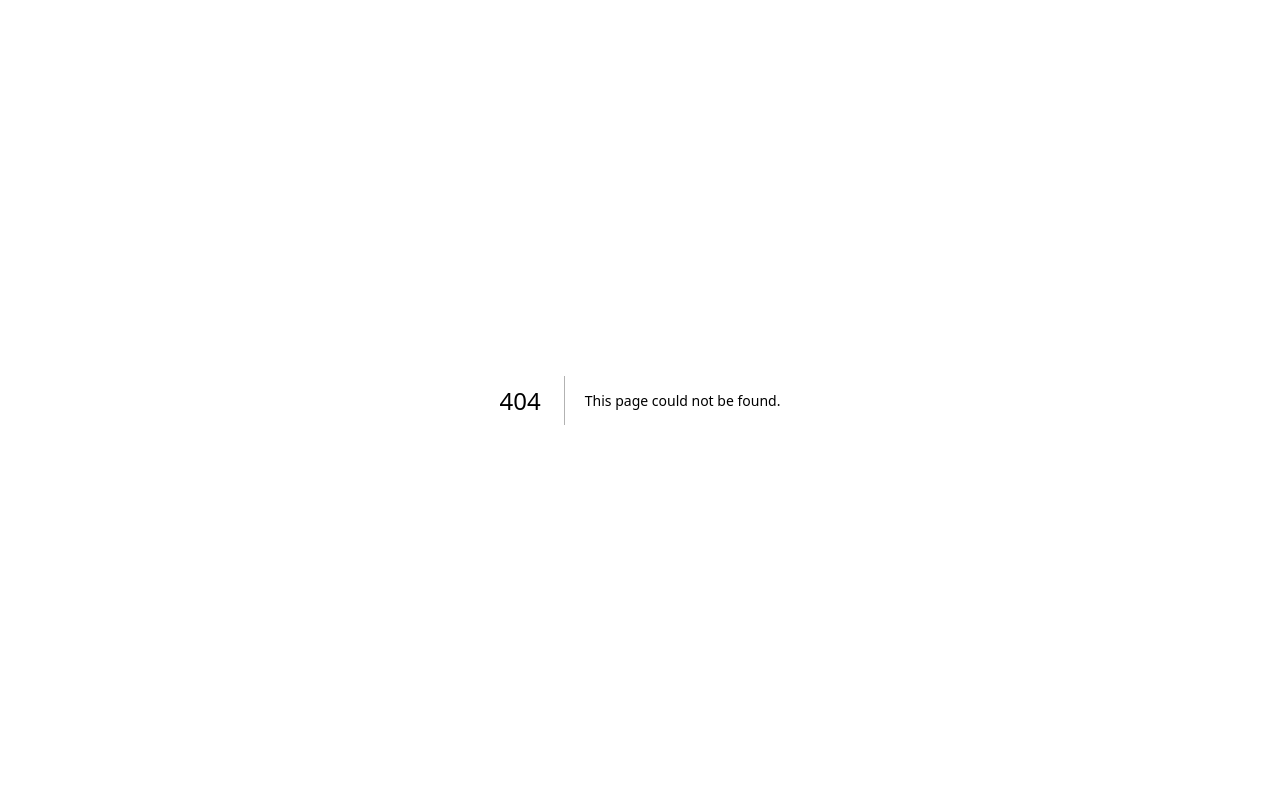
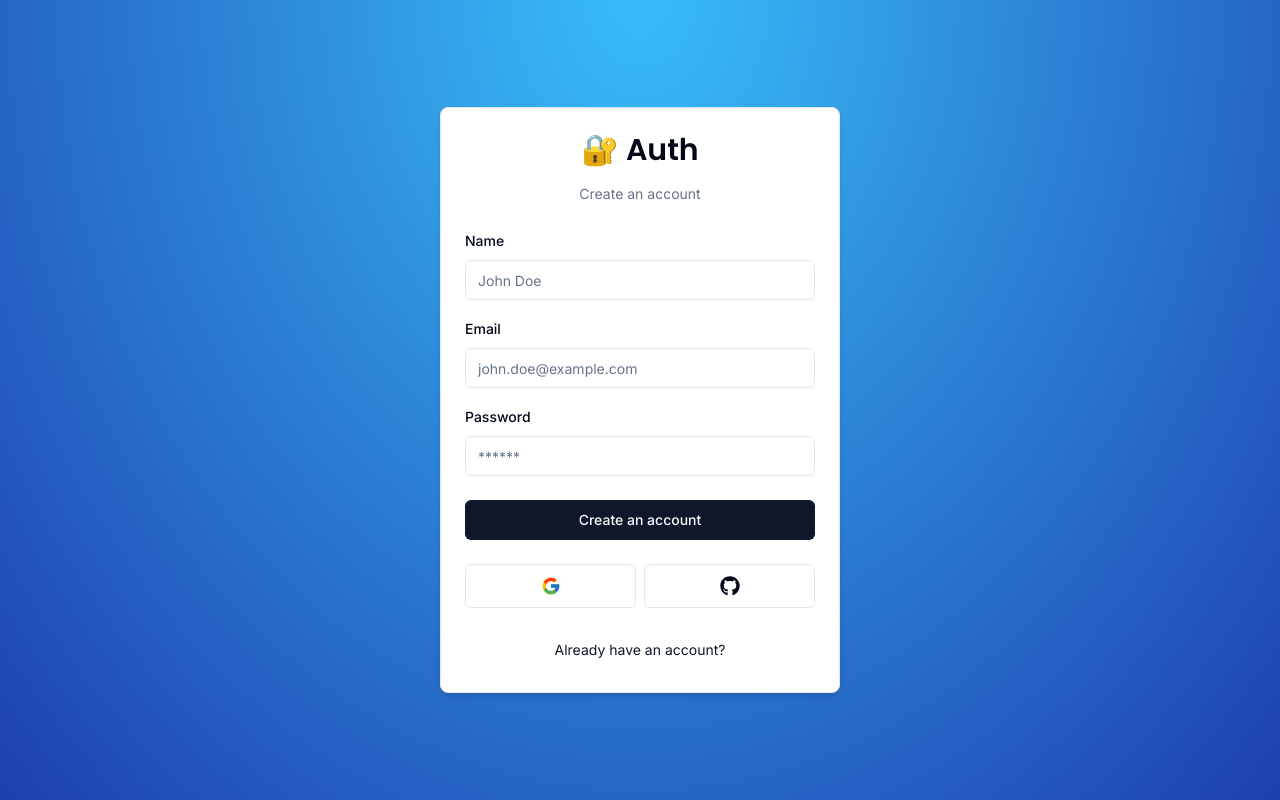
Before and after one commit to mimoriam/next-auth-v5, a Next.js app: page /auth/register in a window 1280 px wide. Before the commit this address had no page. Built offline with nearby package versions, Linux system fonts and the light colour scheme.

Commit message:
Commit #11 - Register page creation

```diff
--- a/actions/login-action.ts
+++ b/actions/login-action.ts
@@ -3,7 +3,7 @@
 import * as z from "zod";
 import { LoginSchema } from "@/schemas";
 
-export const login_actions = async (values: z.infer<typeof LoginSchema>) => {
+export const login_action = async (values: z.infer<typeof LoginSchema>) => {
   console.log(values);
 
   const validatedFields = LoginSchema.safeParse(values);
--- /dev/null
+++ b/actions/register-action.ts
@@ -0,0 +1,18 @@
+"use server";
+
+import * as z from "zod";
+import { RegisterSchema } from "@/schemas";
+
+export const register_action = async (
+  values: z.infer<typeof RegisterSchema>,
+) => {
+  console.log(values);
+
+  const validatedFields = RegisterSchema.safeParse(values);
+
+  if (!validatedFields.success) {
+    return { error: "Invalid fields!" };
+  }
+
+  return { success: "Email sent!" };
+};
--- /dev/null
+++ b/app/auth/register/page.tsx
@@ -0,0 +1,7 @@
+import { RegisterForm } from "@/components/auth/register-form";
+
+const RegisterPage = () => {
+  return <RegisterForm />;
+};
+
+export default RegisterPage;
--- a/components/auth/login-form.tsx
+++ b/components/auth/login-form.tsx
@@ -20,7 +20,7 @@
 import { FormError } from "@/components/form-error";
 import { FormSuccess } from "@/components/form-success";
 import { startTransition, useState, useTransition } from "react";
-import { login_actions } from "@/actions/login-action";
+import { login_action } from "@/actions/login-action";
 
 export const LoginForm = () => {
   const form = useForm<z.infer<typeof LoginSchema>>({
@@ -40,7 +40,7 @@
     setSuccess("");
 
     startTransition(() => {
-      login_actions(values)
+      login_action(values)
         .then((data) => {
           if (data?.error) {
             form.reset();
--- /dev/null
+++ b/components/auth/register-form.tsx
@@ -0,0 +1,123 @@
+"use client";
+
+import * as z from "zod";
+import { useState, useTransition } from "react";
+import { useForm } from "react-hook-form";
+import { zodResolver } from "@hookform/resolvers/zod";
+
+import { Input } from "@/components/ui/input";
+import {
+  Form,
+  FormControl,
+  FormField,
+  FormItem,
+  FormLabel,
+  FormMessage,
+} from "@/components/ui/form";
+import { CardWrapper } from "@/components/auth/card-wrapper";
+import { Button } from "@/components/ui/button";
+import { FormError } from "@/components/form-error";
+import { FormSuccess } from "@/components/form-success";
+import { RegisterSchema } from "@/schemas";
+import { register_action } from "@/actions/register-action";
+
+export const RegisterForm = () => {
+  const [error, setError] = useState<string | undefined>("");
+  const [success, setSuccess] = useState<string | undefined>("");
+  const [isPending, startTransition] = useTransition();
+
+  const form = useForm<z.infer<typeof RegisterSchema>>({
+    resolver: zodResolver(RegisterSchema),
+    defaultValues: {
+      email: "",
+      password: "",
+      name: "",
+    },
+  });
+
+  const onSubmit = (values: z.infer<typeof RegisterSchema>) => {
+    setError("");
+    setSuccess("");
+
+    startTransition(() => {
+      register_action(values).then((data) => {
+        setError(data.error);
+        setSuccess(data.success);
+      });
+    });
+  };
+
+  return (
+    <CardWrapper
+      headerLabel="Create an account"
+      backButtonLabel="Already have an account?"
+      backButtonHref="/auth/login"
+      showSocial
+    >
+      <Form {...form}>
+        <form onSubmit={form.handleSubmit(onSubmit)} className="space-y-6">
+          <div className="space-y-4">
+            <FormField
+              control={form.control}
+              name="name"
+              render={({ field }) => (
+                <FormItem>
+                  <FormLabel>Name</FormLabel>
+                  <FormControl>
+                    <Input
+                      {...field}
+                      disabled={isPending}
+                      placeholder="John Doe"
+                    />
+                  </FormControl>
+                  <FormMessage />
+                </FormItem>
+              )}
+            />
+            <FormField
+              control={form.control}
+              name="email"
+              render={({ field }) => (
+                <FormItem>
+                  <FormLabel>Email</FormLabel>
+                  <FormControl>
+                    <Input
+                      {...field}
+                      disabled={isPending}
+                      placeholder="john.doe@example.com"
+                      type="email"
+                    />
+                  </FormControl>
+                  <FormMessage />
+                </FormItem>
+              )}
+            />
+            <FormField
+              control={form.control}
+              name="password"
+              render={({ field }) => (
+                <FormItem>
+                  <FormLabel>Password</FormLabel>
+                  <FormControl>
+                    <Input
+                      {...field}
+                      disabled={isPending}
+                      placeholder="******"
+                      type="password"
+                    />
+                  </FormControl>
+                  <FormMessage />
+                </FormItem>
+              )}
+            />
+          </div>
+          <FormError message={error} />
+          <FormSuccess message={success} />
+          <Button disabled={isPending} type="submit" className="w-full">
+            Create an account
+          </Button>
+        </form>
+      </Form>
+    </CardWrapper>
+  );
+};
--- a/schemas/index.ts
+++ b/schemas/index.ts
@@ -9,3 +9,15 @@
   }),
   code: z.optional(z.string()),
 });
+
+export const RegisterSchema = z.object({
+  email: z.string().email({
+    message: "Email is required",
+  }),
+  password: z.string().min(6, {
+    message: "Minimum 6 characters required",
+  }),
+  name: z.string().min(1, {
+    message: "Name is required",
+  }),
+});
```
